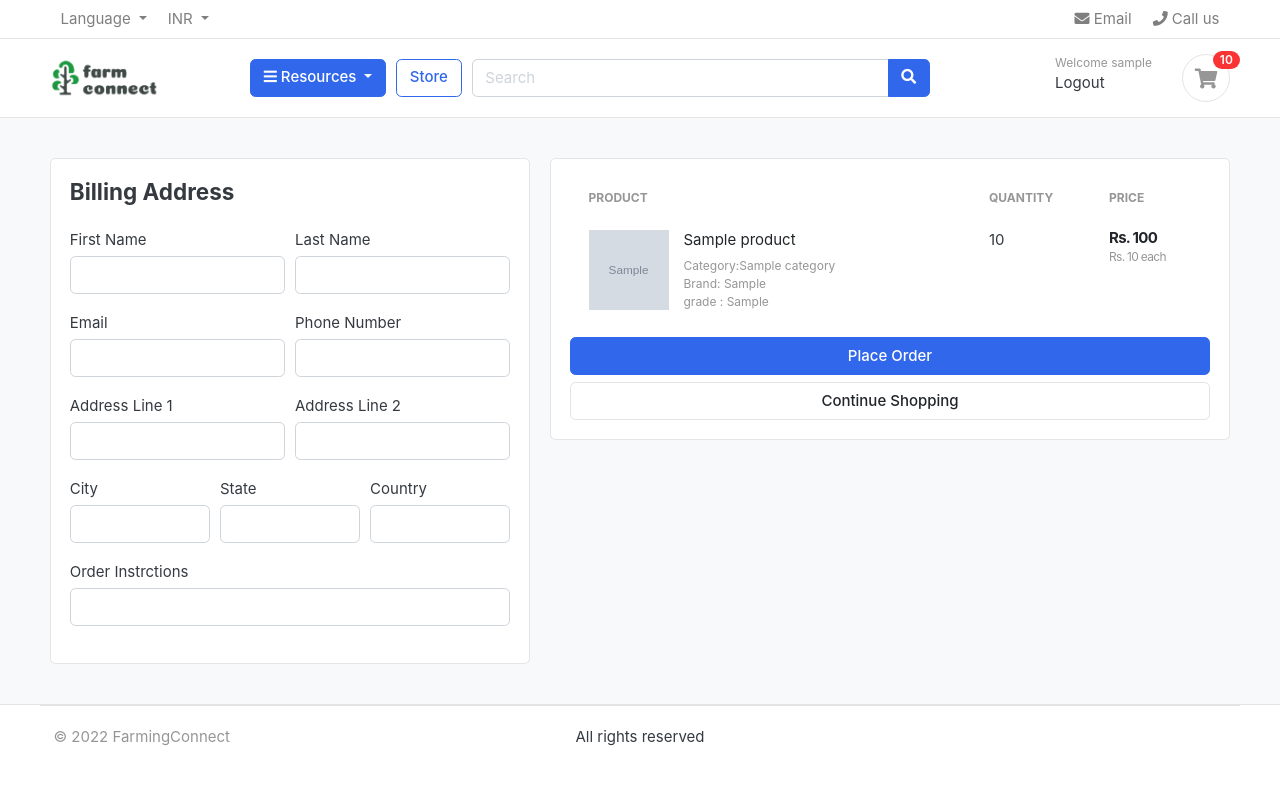
After one commit to sarathnadavalur/farmingconnect_v2, a Django app: page /cart/checkout/ in a window 1280 px wide. The commit adds this page. Shown: the top 785 px of the page. Run offline with Django 4.2, Linux system fonts and the light colour scheme; a user stored in the database is signed in; tables that the repository leaves empty hold one stand-in row (values such as "Sample post"); grey boxes marked "Sample" are stand-in pictures; parts of the project's set-up code (start-up, migrations or seed data) failed here and were passed over; some libraries are stand-ins or nearby versions; some web fonts are replaced.

Commit message:
Before OrderPayment

```diff
--- a/carts/context_processors.py
+++ b/carts/context_processors.py
@@ -8,7 +8,10 @@ def counter(request):
     else:
         try:
             cart = Cart.objects.filter(cart_id=_cart_id(request))
-            cart_items = CartItem.objects.all().filter(cart=cart[:1])
+            if request.user.is_authenticated:
+                cart_items = CartItem.objects.all().filter(user=request.user)
+            else:
+                cart_items = CartItem.objects.all().filter(cart=cart[:1])
             for cart_item in cart_items:
                 cart_count += cart_item.quantity
         except Cart.DoesNotExist:
--- a/carts/models.py
+++ b/carts/models.py
@@ -1,6 +1,6 @@
 from django.db import models
 from store.models import Product, Variation
-
+from accounts.models import Account
 # Create your models here.
 
 class Cart(models.Model):
@@ -12,9 +12,10 @@ class Cart(models.Model):
 
 
 class CartItem(models.Model):
+    user = models.ForeignKey(Account, on_delete=models.CASCADE, null=True)
     product = models.ForeignKey(Product, on_delete=models.CASCADE)
     variations = models.ManyToManyField(Variation, blank=True)
-    cart = models.ForeignKey(Cart, on_delete=models.CASCADE)
+    cart = models.ForeignKey(Cart, on_delete=models.CASCADE, null=True)
     quantity = models.IntegerField()
     is_active = models.BooleanField(default=True)
 
--- a/carts/urls.py
+++ b/carts/urls.py
@@ -6,4 +6,5 @@ urlpatterns =[
     path('add_cart/<int:product_id>/',views.add_cart, name='add_cart'),
     path('remove_cart/<int:product_id>/<int:cart_item_id>/',views.remove_cart, name='remove_cart'),
     path('remove_cart_item/<int:product_id>/<int:cart_item_id>/',views.remove_cart_item, name='remove_cart_item'),
+    path('checkout/',views.checkout,name='checkout'),
 ]
--- a/carts/views.py
+++ b/carts/views.py
@@ -3,6 +3,7 @@ from store.models import Product, Variation
 from .models import Cart, CartItem
 from django.http import HttpResponse, HttpResponseRedirect
 from django.core.exceptions import ObjectDoesNotExist
+from django.contrib.auth.decorators import login_required
 # Create your views here.
 
 
@@ -14,71 +15,127 @@ def _cart_id(request):
 
 
 def add_cart(request, product_id):
+    current_user = request.user
     product = Product.objects.get(id=product_id) # this will get the product
-    product_variation = []
-    if request.method == "POST":
-        for item in request.POST:
-            key = item
-            value = request.POST[key]
+    #if user is authentucated
+    if current_user.is_authenticated:
+        product_variation = []
+        if request.method == "POST":
+            for item in request.POST:
+                key = item
+                value = request.POST[key]
 
-            try:
-                variation = Variation.objects.get(product=product, variation_category__iexact=key,variation_value__iexact=value)
-                product_variation.append(variation)
-            except:
-                pass
+                try:
+                    variation = Variation.objects.get(product=product, variation_category__iexact=key,variation_value__iexact=value)
+                    product_variation.append(variation)
+                except:
+                    pass
 
-    try:
-        cart = Cart.objects.get(cart_id= _cart_id(request)) # get the cart id from the session
-    except Cart.DoesNotExist:
-        cart = Cart.objects.create(
-            cart_id = _cart_id(request)
-        )
-    cart.save()
+        is_cart_item_exists = CartItem.objects.filter(product=product, user=current_user).exists()
+        if is_cart_item_exists:
+            cart_item = CartItem.objects.filter(product=product, user=current_user)
+            ex_var_list = []
+            id = []
+            for item in cart_item:
+                existing_variation = item.variations.all()
+                ex_var_list.append(list(existing_variation))
+                id.append(item.id)
 
-    is_cart_item_exists = CartItem.objects.filter(product=product, cart=cart).exists()
-    if is_cart_item_exists:
-        cart_item = CartItem.objects.filter(product=product, cart=cart)
-        #existing variations from database
-        #current variations product variations list
-        #item_id from database
-        ex_var_list = []
-        id = []
-        for item in cart_item:
-            existing_variation = item.variations.all()
-            ex_var_list.append(list(existing_variation))
-            id.append(item.id)
+            if product_variation in ex_var_list:
+                # just increment quantity
+                index = ex_var_list.index(product_variation)
+                item_id = id[index]
+                item = CartItem.objects.get(product=product, id=item_id)
+                item.quantity += 1
+                item.save()
+            else:
+                item = CartItem.objects.create(product=product, quantity=1, user=current_user)
+                if len(product_variation) > 0:
+                    item.variations.clear()
+                    item.variations.add(*product_variation)
+                item.save()
+        else:
+            cart_item = CartItem.objects.create(
+                product = product,
+                quantity = 1,
+                user = current_user,
+            )
+            if len(product_variation) > 0:
+                cart_item.variations.clear()
+                cart_item.variations.add(*product_variation)
+            cart_item.save()
 
-        if product_variation in ex_var_list:
-            # just increment quantity
-            index = ex_var_list.index(product_variation)
-            item_id = id[index]
-            item = CartItem.objects.get(product=product, id=item_id)
-            item.quantity += 1
-            item.save()
+        return redirect('cart')
+    #if user is not authenticated
+    else:
+        product_variation = []
+        if request.method == "POST":
+            for item in request.POST:
+                key = item
+                value = request.POST[key]
+
+                try:
+                    variation = Variation.objects.get(product=product, variation_category__iexact=key,variation_value__iexact=value)
+                    product_variation.append(variation)
+                except:
+                    pass
+
+        try:
+            cart = Cart.objects.get(cart_id= _cart_id(request)) # get the cart id from the session
+        except Cart.DoesNotExist:
+            cart = Cart.objects.create(
+                cart_id = _cart_id(request)
+            )
+        cart.save()
+
+        is_cart_item_exists = CartItem.objects.filter(product=product, cart=cart).exists()
+        if is_cart_item_exists:
+            cart_item = CartItem.objects.filter(product=product, cart=cart)
+            #existing variations from database
+            #current variations product variations list
+            #item_id from database
+            ex_var_list = []
+            id = []
+            for item in cart_item:
+                existing_variation = item.variations.all()
+                ex_var_list.append(list(existing_variation))
+                id.append(item.id)
+
+            if product_variation in ex_var_list:
+                # just increment quantity
+                index = ex_var_list.index(product_variation)
+                item_id = id[index]
+                item = CartItem.objects.get(product=product, id=item_id)
+                item.quantity += 1
+                item.save()
+            else:
+                item = CartItem.objects.create(product=product, quantity=1, cart=cart)
+                if len(product_variation) > 0:
+                    item.variations.clear()
+                    item.variations.add(*product_variation)
+                item.save()
         else:
-            item = CartItem.objects.create(product=product, quantity=1, cart=cart)
+            cart_item = CartItem.objects.create(
+                product = product,
+                quantity = 1,
+                cart = cart,
+            )
             if len(product_variation) > 0:
-                item.variations.clear()
-                item.variations.add(*product_variation)
-            item.save()
-    else:
-        cart_item = CartItem.objects.create(
-            product = product,
-            quantity = 1,
-            cart = cart,
-        )
-        if len(product_variation) > 0:
-            cart_item.variations.clear()
-            cart_item.variations.add(*product_variation)
-        cart_item.save()
+                cart_item.variations.clear()
+                cart_item.variations.add(*product_variation)
+            cart_item.save()
 
-    return redirect('cart')
+        return redirect('cart')
 
 def remove_cart(request, product_id, cart_item_id):
-    cart = Cart.objects.get(cart_id = _cart_id(request))
+
     product = get_object_or_404(Product, id=product_id)
     try:
-        cart_item = CartItem.objects.get(product=product, cart=cart, id=cart_item_id)
+        if request.user.is_authenticated:
+            cart_item = CartItem.objects.get(product=product, user=request.user, id=cart_item_id)
+        else:
+            cart = Cart.objects.get(cart_id = _cart_id(request))
+            cart_item = CartItem.objects.get(product=product, cart=cart, id=cart_item_id)
         if cart_item.quantity > 1:
             cart_item.quantity -= 1
             cart_item.save()
@@ -90,9 +147,13 @@ def remove_cart(request, product_id, cart_item_id):
 
 
 def remove_cart_item(request, product_id, cart_item_id):
-    cart = Cart.objects.get(cart_id = _cart_id(request))
+
     product = get_object_or_404(Product, id=product_id)
-    cart_item = CartItem.objects.get(product=product, cart=cart, id = cart_item_id)
+    if request.user.is_authenticated:
+        cart_item = CartItem.objects.get(product=product, user=request.user, id = cart_item_id)
+    else:
+        cart = Cart.objects.get(cart_id = _cart_id(request))
+        cart_item = CartItem.objects.get(product=product, cart=cart, id = cart_item_id)
     cart_item.delete()
     return redirect('cart')
 
@@ -101,8 +162,11 @@ def cart(request, total = 0, quantity = 0, cart_items = None):
     try:
         tax = 0
         grand_total = 0
-        cart = Cart.objects.get(cart_id = _cart_id(request))
-        cart_items = CartItem.objects.filter(cart=cart,is_active=True)
+        if request.user.is_authenticated:
+            cart_items = CartItem.objects.filter(user=request.user,is_active=True)
+        else:
+            cart = Cart.objects.get(cart_id = _cart_id(request))
+            cart_items = CartItem.objects.filter(cart=cart,is_active=True)
         for cart_item in cart_items:
             total += (cart_item.product.price_per_kg*cart_item.quantity)
             quantity += cart_item.quantity
@@ -122,3 +186,30 @@ def cart(request, total = 0, quantity = 0, cart_items = None):
 
 
     return render(request,'store/cart.html',context)
+
+@login_required(login_url='login')
+def checkout(request, total = 0, quantity = 0, cart_items = None):
+    try:
+        tax = 0
+        grand_total = 0
+        if request.user.is_authenticated:
+            cart_items = CartItem.objects.filter(user=request.user,is_active=True)
+        else:
+            cart = Cart.objects.get(cart_id = _cart_id(request))
+            cart_items = CartItem.objects.filter(cart=cart,is_active=True)
+        for cart_item in cart_items:
+            total += (cart_item.product.price_per_kg*cart_item.quantity)
+            quantity += cart_item.quantity
+        tax = (5*total)/100
+        grand_total = total + tax
+    except ObjectDoesNotExist:
+        pass #just ignore when no objects
+
+    context = {
+        'total':total,
+        'quantity':quantity,
+        'cart_items':cart_items,
+        'tax':tax,
+        'grand_total':grand_total,
+    }
+    return render(request,'store/checkout.html', context)
--- a/templates/store/cart.html
+++ b/templates/store/cart.html
@@ -104,7 +104,7 @@
                 <p class="text-center mb-3">
                     <img src="{% static './images/misc/payments.png' %}" height="26">
                 </p>
-                <a href="./place-order.html" class="btn btn-primary btn-block"> Checkout </a>
+                <a href="{% url 'checkout' %}" class="btn btn-primary btn-block"> Checkout </a>
                 <a href="{% url 'store' %}" class="btn btn-light btn-block">Continue Shopping</a>
             </div> <!-- card-body.// -->
             </div> <!-- card.// -->
--- /dev/null
+++ b/templates/store/checkout.html
@@ -0,0 +1,144 @@
+{% extends 'base.html' %}
+{% load static %}
+{% block content %}
+
+
+<section class="section-content padding-y bg">
+    <div class="container">
+
+    <!-- ============================ COMPONENT 1 ================================= -->
+
+    <div class="row">
+        <aside class="col-lg-5">
+    <div class="card">
+        <div class="card-body">
+            <h4 class="card-title mb-4"> Billing Address</h4>
+            <form action="" method = 'POST'>
+                {% csrf_token %}
+                <div class="form-row">
+                    <div class="col form-group">
+                        <label for="">First Name</label>
+                        <input type ="text" name="first_name" class="form-control" required>
+                    </div>
+                    <div class="col form-group">
+                        <label for="">Last Name</label>
+                        <input type ="text" name="last_name" class="form-control" required>
+                    </div>
+                </div>
+                <div class="form-row">
+                    <div class="col form-group">
+                        <label for="">Email</label>
+                        <input type ="email" name="email" class="form-control" required>
+                    </div>
+                    <div class="col form-group">
+                        <label for="">Phone Number</label>
+                        <input type ="text" name="phone" class="form-control" required>
+                    </div>
+                </div>
+                <div class="form-row">
+                    <div class="col form-group">
+                        <label for="">Address Line 1</label>
+                        <input type ="text" name="address_line_1" class="form-control" required>
+                    </div>
+                    <div class="col form-group">
+                        <label for="">Address Line 2</label>
+                        <input type ="text" name="address_line_2" class="form-control">
+                    </div>
+                </div>
+                <div class="form-row">
+                    <div class="col form-group">
+                        <label for="">City</label>
+                        <input type ="text" name="city" class="form-control" required>
+                    </div>
+                    <div class="col form-group">
+                        <label for="">State</label>
+                        <input type ="text" name="state" class="form-control" required>
+                    </div>
+                    <div class="col form-group">
+                        <label for="">Country</label>
+                        <input type ="text" name="country" class="form-control" required>
+                    </div>
+                </div>
+                <div class="form-row">
+                    <div class="col form-group">
+                        <label for="">Order Instrctions</label>
+                        <input type ="text" name="order_note" class="form-control" >
+                    </div>
+                </div>
+
+    </div> <!-- card.// -->
+
+        </aside> <!-- col.// -->
+        <aside class="col-lg-7">
+
+            <div class="card">
+            <div class="card-body">
+                <table class="table table-borderless table-shopping-cart">
+                    <thead class="text-muted">
+                    <tr class="small text-uppercase">
+                      <th scope="col">Product</th>
+                      <th scope="col" width="120">Quantity</th>
+                      <th scope="col" width="120">Price</th>
+
+                    </tr>
+                    </thead>
+                    <tbody>
+
+                    {% for cart_item in cart_items %}
+                    <tr>
+                        <td>
+                            <figure class="itemside align-items-center">
+                                <div class="aside"><img src="{{ cart_item.product.images.url }}" class="img-sm"></div>
+                                <figcaption class="info">
+                                    <a href="{{ cart_item.product.get_url }}" class="title text-dark">{{ cart_item.product.product_name }}</a>
+                                    <p class="text-muted small">Category:{{ cart_item.product.category }} <br>  Brand: {{cart_item.product.available_brands}}</p>
+                                    <p class="text-muted small">
+                                        {% if cart_item.variations.all %}
+                                            {% for item in cart_item.variations.all %}
+                                                {{ item.variation_category }} : {{ item.variation_value }}
+                                            {% endfor %}
+                                        {% endif %}
+                                    </p>
+                                </figcaption>
+                            </figure>
+                        </td>
+                        <td>
+                            <!-- col.// -->
+                            <label for="">{{cart_item.quantity}}</label>
+                        </td>
+                        <td>
+                            <div class="price-wrap">
+                                <var class="price"> Rs. {{ cart_item.sub_total }}</var>
+                                <small class="text-muted"> Rs. {{ cart_item.product.price_per_kg }} each </small>
+                            </div> <!-- price-wrap .// -->
+                        </td>
+
+                    </tr>
+                    {% endfor %}
+                    </tbody>
+                    </table>
+                <button type="submit" class="btn btn-primary btn-block">Place Order </button>
+                <a href="{% url 'store' %}" class="btn btn-light btn-block">Continue Shopping</a>
+            </form>
+            </div> <!-- card-body.// -->
+            </div> <!-- card.// -->
+
+    </aside> <!-- col.// -->
+
+
+    </div> <!-- row.// -->
+    <!-- ============================ COMPONENT 1 END .// ================================= -->
+
+    </div> <!-- container .//  -->
+    </section>
+    <!-- ========================= SECTION CONTENT END// ========================= -->
+
+
+
+
+
+
+
+
+
+{% endblock %}
--- a/templates/store/product_detail.html
+++ b/templates/store/product_detail.html
@@ -155,6 +155,7 @@
                         <p> <b> Major Crop  :</b>  {{ single_product.major_crop }}  </p>
                         <p> <b> Soil Type  :</b>  {{ single_product.soil_type }}  </p>
                         <p> <b> Owner Address  :</b>  {{ single_product.address }}  </p>
+                        <p> <b> Owner Contact  :</b>  {{ single_product.contact }}  </p>
                         <p> <b> Tenure Period  :</b>  {{ single_product.tenure_period }}  </p>
                         <br>
                         <a href="https://www.google.com/maps/place/{{ single_product.coordinates }}" ><b>View in Google Maps</b></a>
```
Also changed, not shown: accounts/views.py (+49 -2 lines), carts/migrations/0003_cartitem_user_alter_cartitem_cart.py (added), store/migrations/0010_alter_variation_variation_category.py (added).
